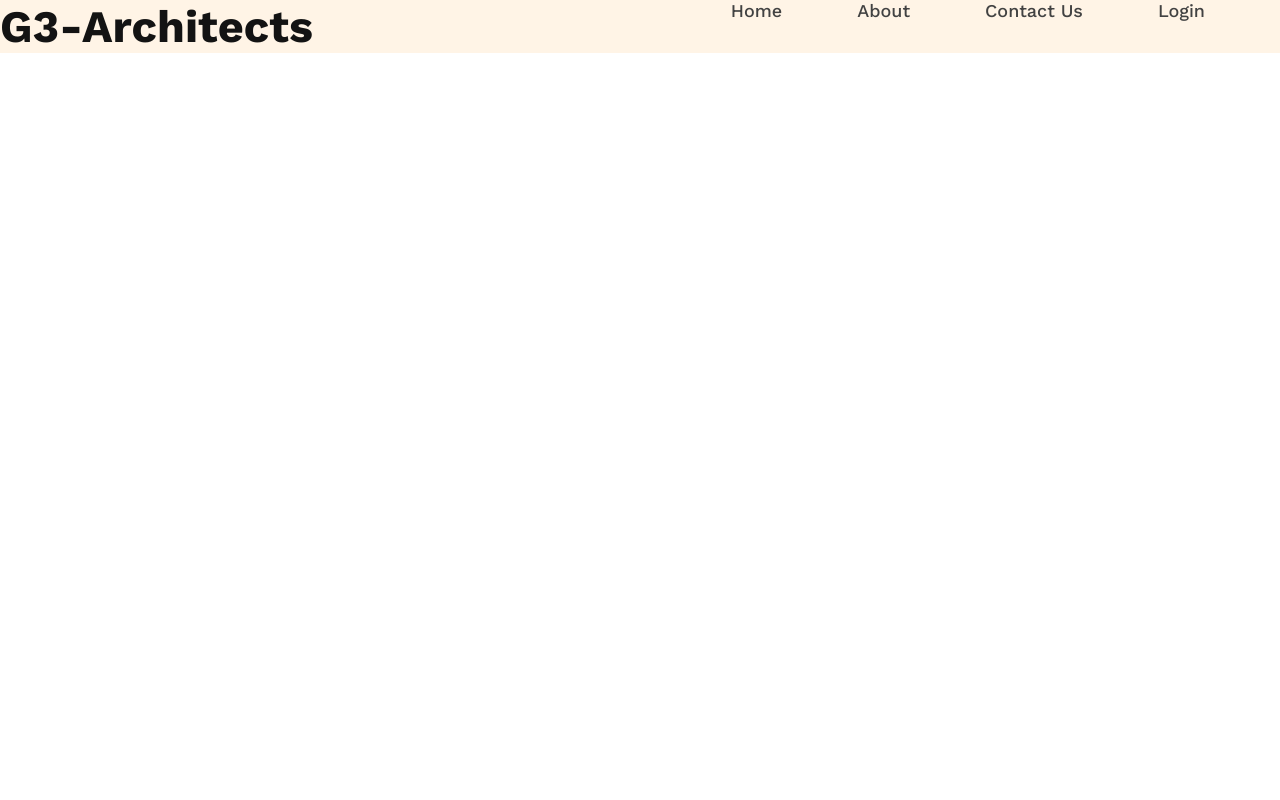
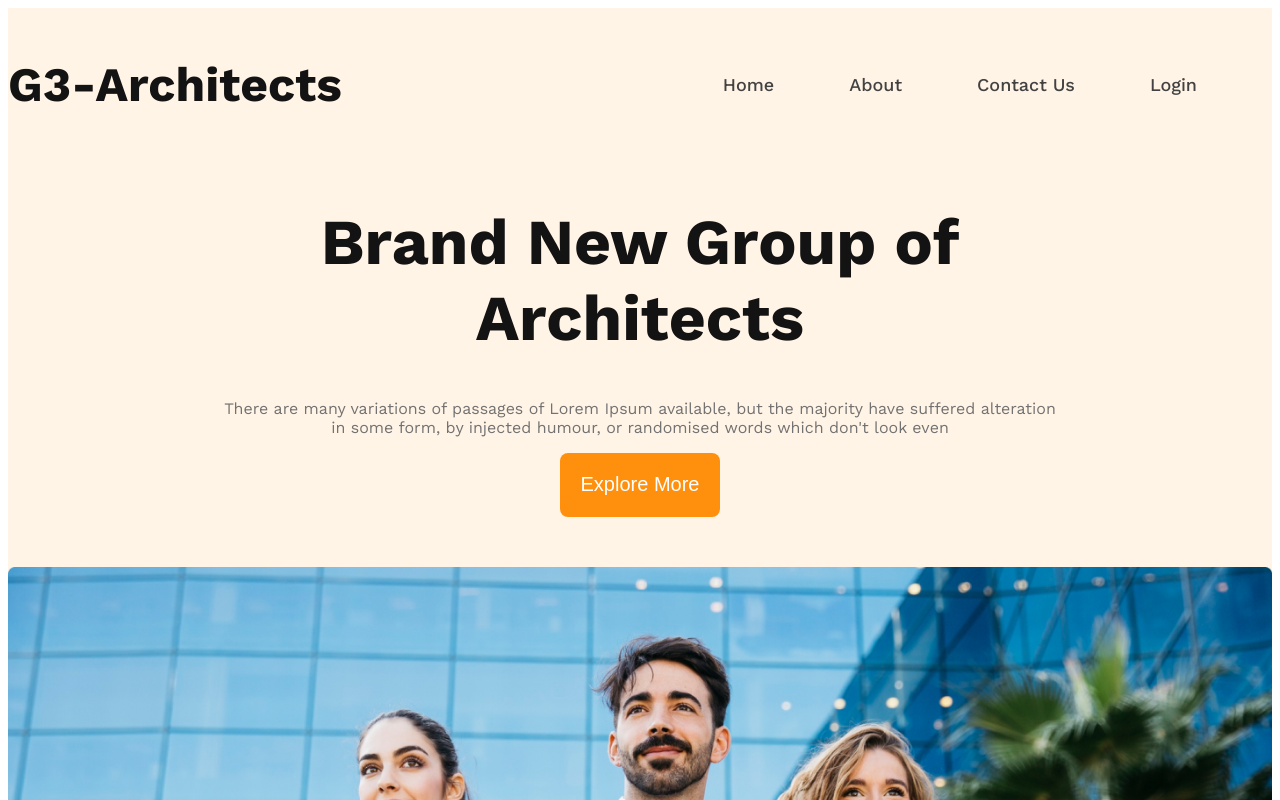
Before and after one commit to mashiatz/G3-Architects-Website, a plain HTML site: page index.html in a window 1280 px wide. Shown: the top 800 px of the page. Drawn offline with nearby package versions, Linux system fonts and the light colour scheme.

Commit message:
done with banner part

```diff
--- a/index.html
+++ b/index.html
@@ -8,6 +8,7 @@
 </head>
 <body class="work-sans-font">
     <header class="bg-light">
+        <!-- navbar -->
      <nav class="navbar display-flex">
         <h3 class="band dark-01">G3-Architects</h3>
         <ul class="nav-links display-flex">
@@ -15,20 +16,32 @@
         <li class="nav-items"> <a href="" class="nav-link dark-02">About</a> </li>
         <li class="nav-items"> <a href="" class="nav-link dark-02">Contact Us</a> </li>
         <li class="nav-items"> <a href="" class="nav-link dark-02">Login</a> </li>
+      </ul>
+     </nav>
+       <!-- banner -->
+       <div class="banner">
+        <div class="banner-content">
+        <h1 class="banner-title dark-01">Brand New Group of Architects </h1>
+         <p class="banner-description dark-03">There are many variations of passages of Lorem Ipsum available, but the majority have suffered alteration in some form, by injected humour, or randomised words which don't look even</p>
+         <button class="btn">Explore More</button> </div>
+         <img class="banner-image" src="images/banner.png" alt="architects">
+       </div>
+    </header>
+
+    <main>
+        <!-- secton1=teams -->
+        <section class="teams">
+         <div class="img-container"></div>
+         <div class="our-features"></div>
+
+
+
+        </section>
 
 
 
 
 
-        </ul>
-     </nav>
-       <div class="banner"></div>
-
-
-
-
-    </header>
-    <main>
 
     </main>
     <footer>
--- a/styles/style.css
+++ b/styles/style.css
@@ -6,10 +6,7 @@
   font-weight: 400;
   font-style: normal;
 }
-*{
-    margin: 0;
-    padding: 0;
-}
+
 /* shared styles*/
 .display-flex{
     display: flex;
@@ -23,11 +20,27 @@
 .dark-03{
     color: #727272;
 }
+.btn{
+    background-color: #FF900E;
+    color: white;
+    border: none;
+    width: 10rem;
+    height: 4rem;
+    border-radius: 0.5rem;
+    font-size: 1.25rem;
+    font-weight: 500;
+    padding: 20px,25px;
+
+}
 .bg-light{
     background-color: rgba(255, 144, 14, 0.1);
 }
+main{
+    max-width: 1440px;
+    margin: 0 auto;
+}
 
-/* header styled */
+/* header styles */
 
 /* navbar styles */
 
@@ -36,10 +49,11 @@
 
 .navbar{
     justify-content: space-between;
+    align-items: center;
 
 }
 .band{
-    font-size: 45px;
+    font-size: 3rem;
     font-weight: bold;
 }
 .nav-items{
@@ -57,3 +71,26 @@
     max-width: 1440px;
     margin: 0 auto;
 }
+/* banner related styles */
+.banner-content{
+    max-width: 850px;
+    margin: 0 auto;
+    text-align: center;
+    margin-bottom: 50px;
+
+}
+.banner-title{
+    font-weight: bold;
+    font-size: 4rem;
+}
+.banner-image{
+    width: 100%;
+}
+/* responsive media query */
+
+@media screen and (max-width: 576px){
+    .navbar, .nav-links{
+        flex-direction: column;
+    }
+
+}
```
